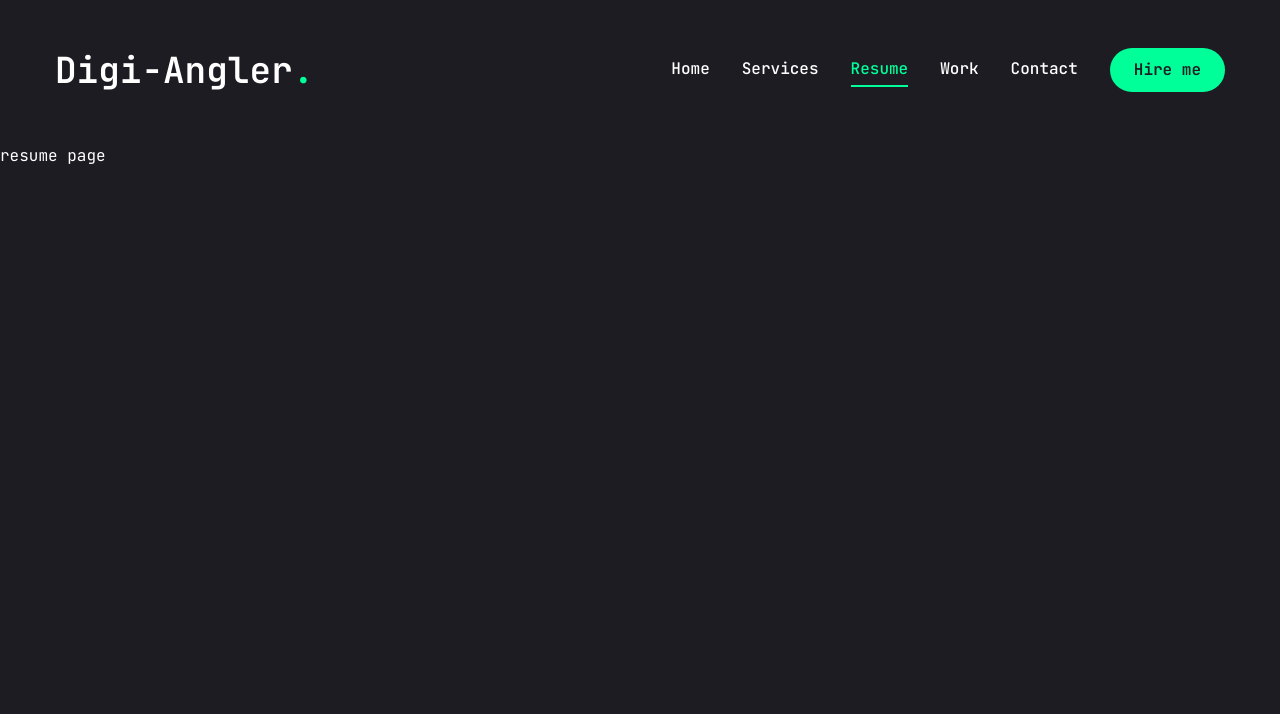
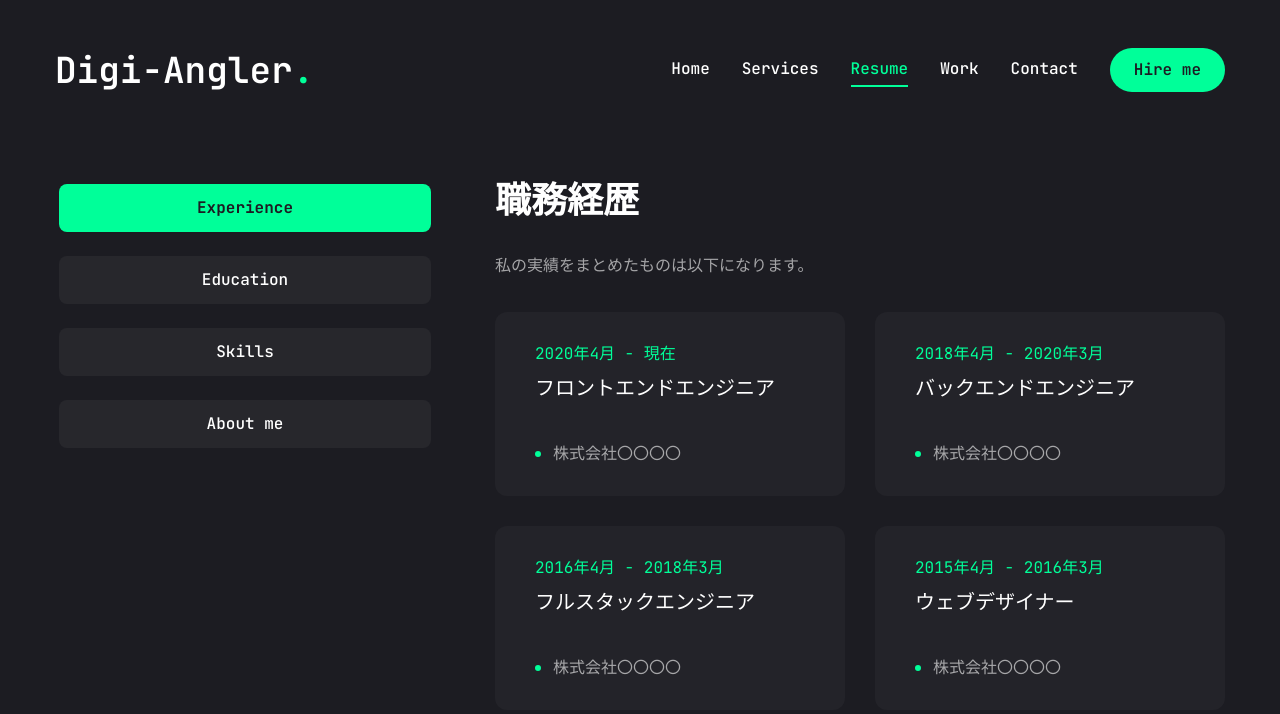
Before and after one commit to digiangler/digi-angler-portfolio-site_2024, a Next.js app: page /resume in a window 1280 px wide. Shown: the top 714 px of the page. Built offline with nearby package versions, Linux system fonts and the light colour scheme.

Commit message:
Resume ページの追加

```diff
--- a/app/resume/page.tsx
+++ b/app/resume/page.tsx
@@ -33,6 +33,7 @@
 
 import { ScrollArea } from '@/components/ui/scroll-area';
 import { motion } from 'framer-motion';
+import { Item } from '@radix-ui/react-select';
 
 // about data
 const about = {
@@ -105,27 +106,48 @@
       description:
         'React、Next.js、Node.js、Express、TypeScript、Prisma、PostgreSQL、MongoDB などを使用して、Web サイトのフロントエンドとバックエンドを開発しました。',
     },
+    {
+      title: 'ウェブデザイナー',
+      company: '株式会社〇〇〇〇',
+      position: 'ウェブデザイナー',
+      duration: '2015年4月 - 2016年3月',
+      description:
+        'PhotoShop などのツールで画像を作成・加工したり、HTML、CSS などを使用して、Web サイトのデザインを担当しました。',
+    },
+    {
+      title: 'セールスライター',
+      company: '株式会社〇〇〇〇',
+      position: 'マーケッター',
+      duration: '2014年4月 - 2015年3月',
+      description:
+        'メールマガジンやブログ・SNS（記事作成）、リサーチ、物販の仕入れ・販売、AB テストをしたり、広告代理業など LP（セールスレター）を作成しました。',
+    },
   ],
 };
 
 // education data
 const education = {
   icon: '/assets/resume/cap.svg',
-  title: '学歴',
+  title: '学歴/資格/教育',
   description: '私の学歴をまとめたものは以下になります。',
   items: [
     {
-      institution: '大学',
-      degree: '東京大学',
-      duration: '2012年4月 - 2016年3月',
-      description: '理学部の学位を取得しました。',
+      institution: '資格',
+      degree: '普通自動車免許',
+      duration: '1998年2月 - 1998年3月',
+      description: '普通自動車免許を取得しました。',
     },
     {
-      title: '大学',
-      company: '東京大学',
-      position: '工学部',
-      duration: '2016年4月 - 2018年3月',
-      description: '工学部の学位を取得しました。',
+      institution: '専門学校',
+      degree: '○○○専門学校（仮）',
+      duration: '1998年4月 - 2000年3月',
+      description: '○○○学科を卒業しました。',
+    },
+    {
+      institution: '高校',
+      degree: '○○○高校',
+      duration: '2015年4月 - 2018年3月',
+      description: '普通科を卒業しました。',
     },
   ],
 };
@@ -202,10 +224,143 @@
         opacity: 1,
         transition: { delay: 2.4, duration: 0.4, ease: 'easeIn' },
       }}
+      className="min-h-[80vh] flex items-center justify-center py-12 xl:py-0"
     >
-      resume page
+      <div className="container mx-auto">
+        <Tabs
+          defaultValue="experience"
+          className="flex flex-col xl:flex-row gap-[60px]"
+        >
+          <TabsList className="flex flex-col w-full max-w-[380px] mx-auto xl:mx-0 gap-6">
+            <TabsTrigger value="experience">Experience</TabsTrigger>
+            <TabsTrigger value="education">Education</TabsTrigger>
+            <TabsTrigger value="skills">Skills</TabsTrigger>
+            <TabsTrigger value="about">About me</TabsTrigger>
+          </TabsList>
+
+          {/* content */}
+          <div className="min-h-[70vh] w-full">
+            {/* experience */}
+            <TabsContent value="experience" className="w-full">
+              <div className="flex flex-col gap-[30px] text-center xl:text-left">
+                <h3 className="text-4xl font-bold">{experience.title}</h3>
+                <p className="max-w-[600px] text-white/60 mx-auto xl:mx-0">
+                  {experience.description}
+                </p>
+                <ScrollArea className="h-[400px]">
+                  <ul className="grid grid-cols-1 lg:grid-cols-2 gap-[30px]">
+                    {experience.items.map((item, index) => {
+                      return (
+                        <li
+                          key={index}
+                          className="bg-[#232329] h-[184px] py-6 px-10 rounded-xl flex flex-col justify-center items-center lg:items-start gap-1"
+                        >
+                          <span className="text-accent">{item.duration}</span>
+                          <h3 className="text-xl max-w-[260px] min-h-[60px] text-center lg:text-left">
+                            {item.position}
+                          </h3>
+                          <div className="flex items-center gap-3">
+                            {/* dot */}
+                            <span className="w-[6px] h-[6px] rounded-full bg-accent"></span>
+                            <p className="text-white/60">{item.company}</p>
+                          </div>
+                        </li>
+                      );
+                    })}
+                  </ul>
+                </ScrollArea>
+              </div>
+            </TabsContent>
+
+            {/* education */}
+            <TabsContent value="education" className="w-full">
+              <div className="flex flex-col gap-[30px] text-center xl:text-left">
+                <h3 className="text-4xl font-bold">{education.title}</h3>
+                <p className="max-w-[600px] text-white/60 mx-auto xl:mx-0">
+                  {education.description}
+                </p>
+                <ScrollArea className="h-[400px]">
+                  <ul className="grid grid-cols-1 lg:grid-cols-2 gap-[30px]">
+                    {education.items.map((item, index) => {
+                      return (
+                        <li
+                          key={index}
+                          className="bg-[#232329] h-[184px] py-6 px-10 rounded-xl flex flex-col justify-center items-center lg:items-start gap-1"
+                        >
+                          <span className="text-accent">{item.duration}</span>
+                          <h3 className="text-xl max-w-[260px] min-h-[60px] text-center lg:text-left">
+                            {item.degree}
+                          </h3>
+                          <div className="flex items-center gap-3">
+                            {/* dot */}
+                            <span className="w-[6px] h-[6px] rounded-full bg-accent"></span>
+                            <p className="text-white/60">{item.institution}</p>
+                          </div>
+                        </li>
+                      );
+                    })}
+                  </ul>
+                </ScrollArea>
+              </div>
+            </TabsContent>
+
+            {/* skills */}
+            <TabsContent value="skills" className="w-full h-full">
+              <div className="flex flex-col gap-[30px]">
+                <div className="flex flex-col gap-[30px] text-center xl:text-left">
+                  <h3 className="text-4xl font-bold">{skills.title}</h3>
+                  <p className="max-w-[600px] text-white/60 mx-auto xl:mx-0">
+                    {skills.description}
+                  </p>
+                </div>
+                <ul className="grid grid-cols-2 sm:grid-cols-3 md:grid-cols-4 gap-4 xl:gap-[30px]">
+                  {skills.skillList.map((skill, index) => {
+                    return (
+                      <li key={index}>
+                        <TooltipProvider delayDuration={100}>
+                          <Tooltip>
+                            <TooltipTrigger className="w-full h-[150px] bg-[#232329] rounded-xl flex justify-center items-center group">
+                              <div className="text-6xl group-hover:text-accent transition-all duration-300">
+                                {skill.icon}
+                              </div>
+                            </TooltipTrigger>
+                            <TooltipContent>
+                              <p className="capitalize">{skill.name}</p>
+                            </TooltipContent>
+                          </Tooltip>
+                        </TooltipProvider>
+                      </li>
+                    );
+                  })}
+                </ul>
+              </div>
+            </TabsContent>
+
+            {/* about */}
+            <TabsContent
+              value="about"
+              className="w-full text-center xl:text-left"
+            >
+              <div>
+                <h3>{about.title}</h3>
+                <p>{about.description}</p>
+                <ul>
+                  {about.info.map((item, index) => {
+                    return (
+                      <li key={index}>
+                        <span>{item.fieldName}</span>
+                        <span>{item.fieldValue}</span>
+                      </li>
+                    );
+                  })}
+                </ul>
+              </div>
+            </TabsContent>
+          </div>
+        </Tabs>
+      </div>
     </motion.div>
   );
 };
-/* TODO: 01:47:22 */
+/* TODO: 02:09:12 */
 export default Resume;
--- a/components/ui/tabs.tsx
+++ b/components/ui/tabs.tsx
@@ -1,11 +1,11 @@
-"use client"
+'use client';
 
-import * as React from "react"
-import * as TabsPrimitive from "@radix-ui/react-tabs"
+import * as React from 'react';
+import * as TabsPrimitive from '@radix-ui/react-tabs';
 
-import { cn } from "@/lib/utils"
+import { cn } from '@/lib/utils';
 
-const Tabs = TabsPrimitive.Root
+const Tabs = TabsPrimitive.Root;
 
 const TabsList = React.forwardRef<
   React.ElementRef<typeof TabsPrimitive.List>,
@@ -13,14 +13,11 @@
 >(({ className, ...props }, ref) => (
   <TabsPrimitive.List
     ref={ref}
-    className={cn(
-      "inline-flex h-10 items-center justify-center rounded-md bg-slate-100 p-1 text-slate-500 dark:bg-slate-800 dark:text-slate-400",
-      className
-    )}
+    className={cn('inline-flex h-auto rounded-md p-1 text-primary', className)}
     {...props}
   />
-))
-TabsList.displayName = TabsPrimitive.List.displayName
+));
+TabsList.displayName = TabsPrimitive.List.displayName;
 
 const TabsTrigger = React.forwardRef<
   React.ElementRef<typeof TabsPrimitive.Trigger>,
@@ -29,13 +26,13 @@
   <TabsPrimitive.Trigger
     ref={ref}
     className={cn(
-      "inline-flex items-center justify-center whitespace-nowrap rounded-sm px-3 py-1.5 text-sm font-medium ring-offset-white transition-all focus-visible:outline-none focus-visible:ring-2 focus-visible:ring-slate-950 focus-visible:ring-offset-2 disabled:pointer-events-none disabled:opacity-50 data-[state=active]:bg-white data-[state=active]:text-slate-950 data-[state=active]:shadow-sm dark:ring-offset-slate-950 dark:focus-visible:ring-slate-300 dark:data-[state=active]:bg-slate-950 dark:data-[state=active]:text-slate-50",
+      'inline-flex items-center w-full bg-[#27272c] justify-center whitespace-nowrap text-white rounded-lg p-3 text-base font-medium ring-offset-white transition-all disabled:pointer-events-none disabled:opacity-50 data-[state=active]:bg-accent data-[state=active]:text-primary data-[state=active]:font-bold data-[state=active]:shadow-sm',
       className
     )}
     {...props}
   />
-))
-TabsTrigger.displayName = TabsPrimitive.Trigger.displayName
+));
+TabsTrigger.displayName = TabsPrimitive.Trigger.displayName;
 
 const TabsContent = React.forwardRef<
   React.ElementRef<typeof TabsPrimitive.Content>,
@@ -44,12 +41,12 @@
   <TabsPrimitive.Content
     ref={ref}
     className={cn(
-      "mt-2 ring-offset-white focus-visible:outline-none focus-visible:ring-2 focus-visible:ring-slate-950 focus-visible:ring-offset-2 dark:ring-offset-slate-950 dark:focus-visible:ring-slate-300",
+      'min-h-[480px] ring-offset-white focus-visible:outline-none focus-visible:ring-2 focus-visible:ring-slate-950 focus-visible:ring-offset-2 dark:ring-offset-slate-950 dark:focus-visible:ring-slate-300',
       className
     )}
     {...props}
   />
-))
-TabsContent.displayName = TabsPrimitive.Content.displayName
+));
+TabsContent.displayName = TabsPrimitive.Content.displayName;
 
-export { Tabs, TabsList, TabsTrigger, TabsContent }
+export { Tabs, TabsList, TabsTrigger, TabsContent };
```
Also changed, not shown: components/ui/scroll-area.tsx (+17 -17 lines).
